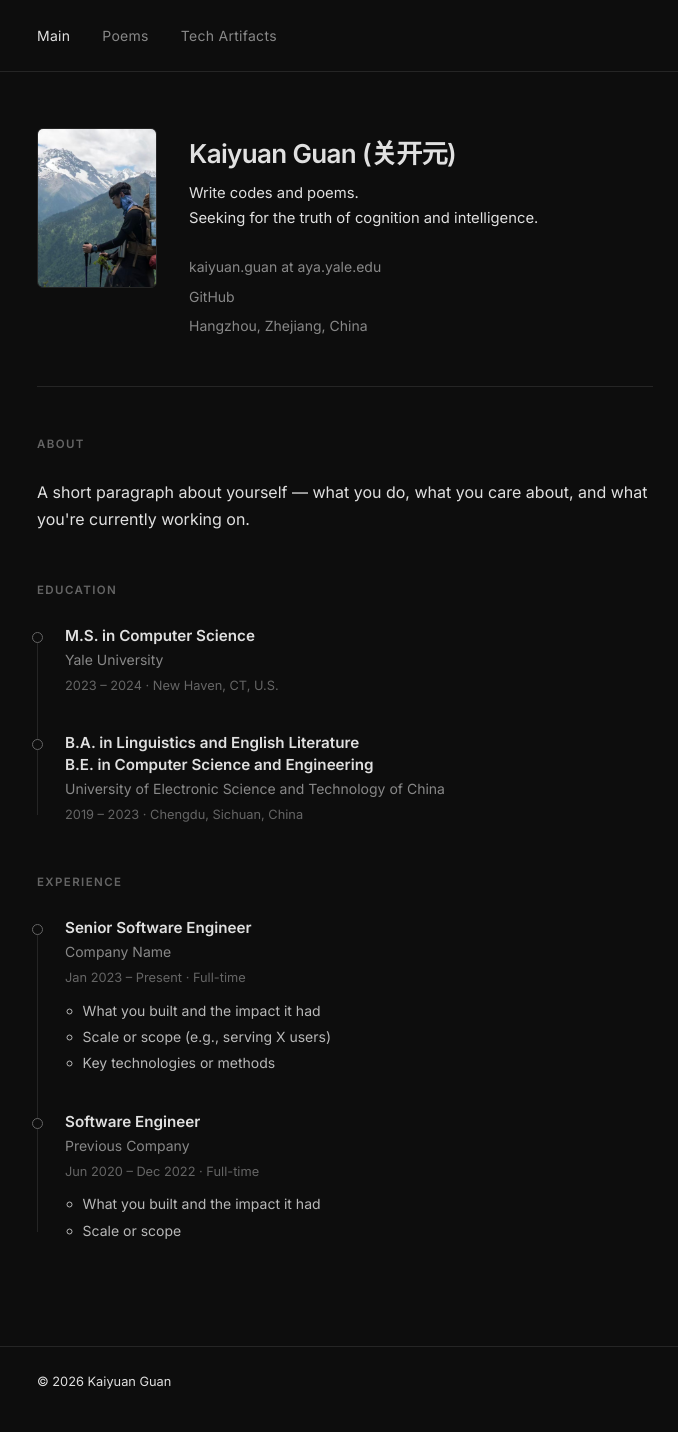
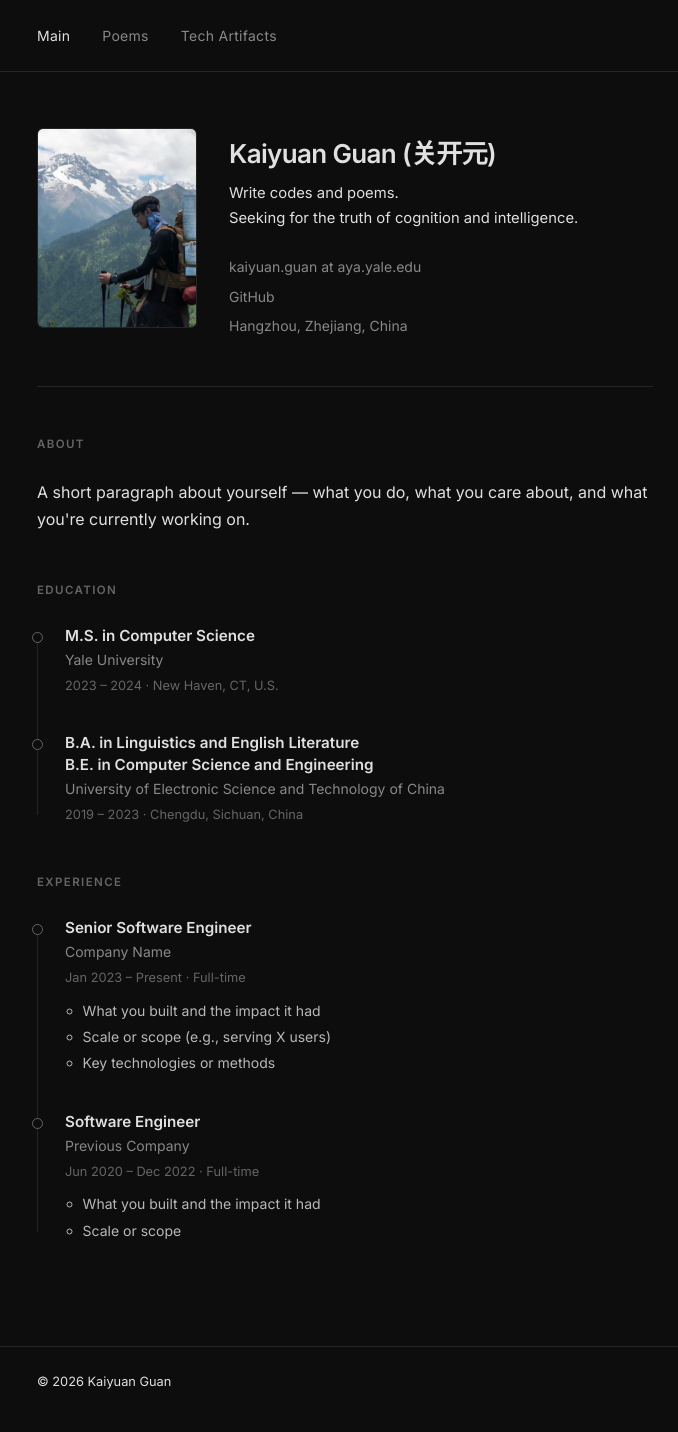
Before and after one commit to WilfredGuan/wilfredguan.github.io, a Jekyll site: the page built from index.html, in a window 1280 px wide. Shown: the whole page, without its empty margins (295-973 px from the left). Built offline with Jekyll 4.4.1, drawn with Linux system fonts in a browser that asks for light colours.

Commit message:
edit photo

```diff
--- a/assets/css/style.css
+++ b/assets/css/style.css
@@ -123,8 +123,8 @@ a:hover {
 
 .profile-photo {
   /* Adjust width/height here to control crop size */
-  width: 120px;
-  height: 160px;
+  width: 160px;
+  height: 200px;
   border-radius: 6px;
   object-fit: cover;
   object-position: center top;
@@ -133,8 +133,8 @@ a:hover {
 }
 
 .profile-photo-placeholder {
-  width: 120px;
-  height: 160px;
+  width: 160px;
+  height: 200px;
   border-radius: 6px;
   background: var(--bg-surface);
   border: 1px dashed var(--text-dim);
```
